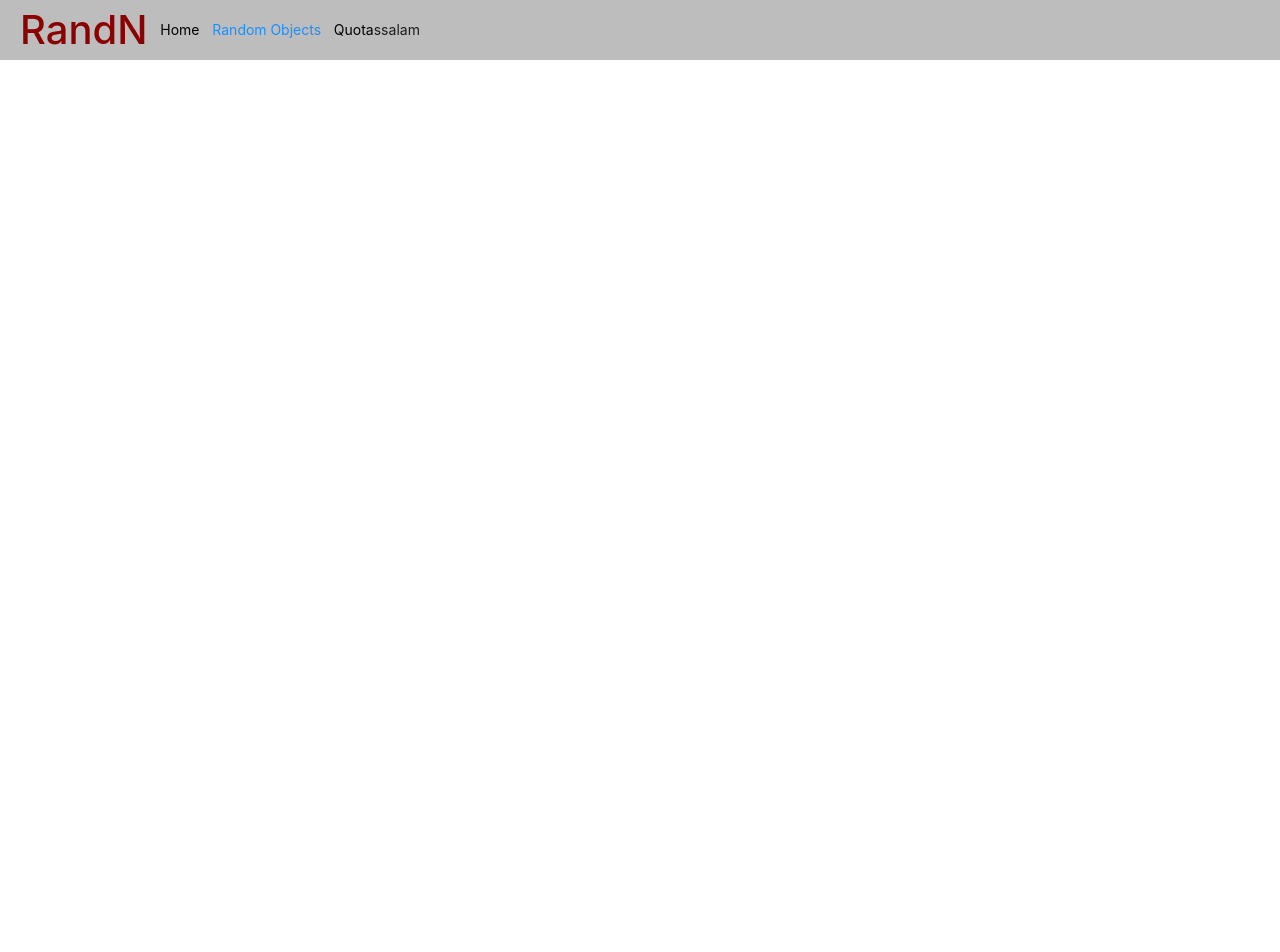
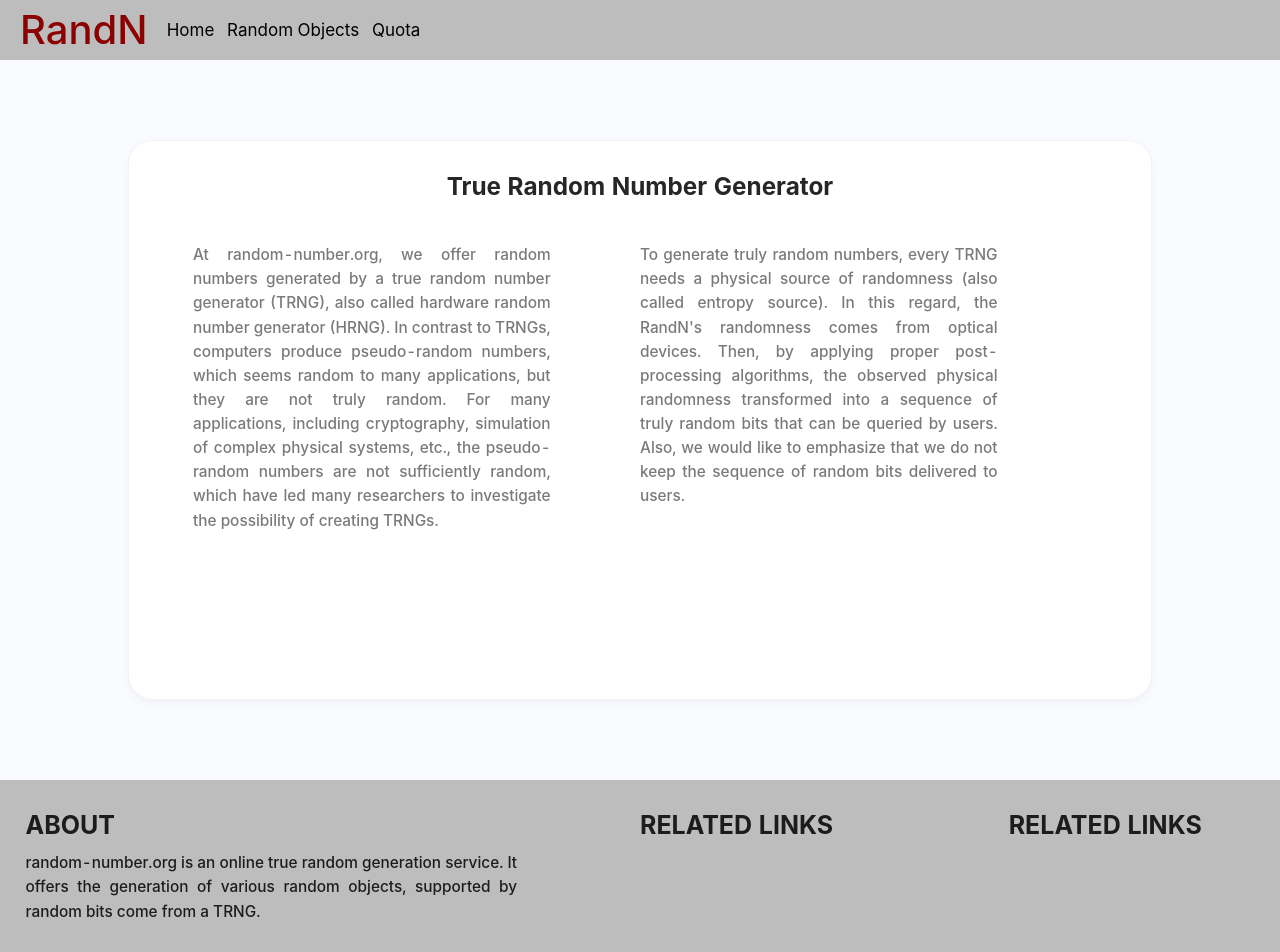
Before and after one commit to mohammadrezayousefpour/TRNG, a React (Create React App) app in the folder front/: page / in a window 1280 px wide. Shown: the top 952 px of the page. Before the commit the page ends 800 px from the top, so only its background shows below. Built offline with nearby package versions, Linux system fonts and the light colour scheme.

Commit message:
footer and body added

```diff
--- a/front/src/App.css
+++ b/front/src/App.css
@@ -1,39 +1,3 @@
 .App {
-  text-align: center;
-  overflow: hidden;
+  overflow-x: hidden;
 }
-
-.App-logo {
-  height: 40vmin;
-  pointer-events: none;
-}
-
-@media (prefers-reduced-motion: no-preference) {
-  .App-logo {
-    animation: App-logo-spin infinite 20s linear;
-  }
-}
-
-.App-header {
-  background-color: #282c34;
-  min-height: 100vh;
-  display: flex;
-  flex-direction: column;
-  align-items: center;
-  justify-content: center;
-  font-size: calc(10px + 2vmin);
-  color: white;
-}
-
-.App-link {
-  color: #61dafb;
-}
-
-@keyframes App-logo-spin {
-  from {
-    transform: rotate(0deg);
-  }
-  to {
-    transform: rotate(360deg);
-  }
-}
--- /dev/null
+++ b/front/src/components/Footer/Footer.jsx
@@ -0,0 +1,26 @@
+import React from "react";
+import classes from "./Fotter.module.css";
+const Footer = () => {
+  return (
+    <div className={classes.FooterContainer}>
+      <div className={classes.item}>
+        <span className={classes.title}>ABOUT</span>
+        <span className={classes.AboutText}>
+          random-number.org is an online true random generation service. It
+          offers the generation of various random objects, supported by random
+          bits come from a TRNG.
+        </span>
+      </div>
+      <div className={classes.item}>
+        <span className={classes.title}>RELATED LINKS</span>
+        <div></div>
+      </div>
+      <div className={classes.item}>
+        <span className={classes.title}>RELATED LINKS</span>
+        <div></div>
+      </div>
+    </div>
+  );
+};
+
+export default Footer;
--- /dev/null
+++ b/front/src/components/Footer/Fotter.module.css
@@ -0,0 +1,39 @@
+.FooterContainer {
+  width: 100%;
+  height: 30vh;
+  background-color: #bdbdbd;
+  margin-top: auto;
+  margin-bottom: 0px !important;
+  direction: ltr;
+  padding: 2vw;
+  display: flex;
+  justify-content: space-between;
+}
+.item {
+  display: flex;
+  flex-direction: column;
+  justify-content: flex-start;
+}
+.AboutText {
+  font-weight: 500;
+  font-size: 1.2vw;
+  margin-top: 0.5vw;
+  text-align: justify;
+  /* color: red; */
+}
+.FooterContainer div:first-child {
+  width: 40%;
+  height: 100%;
+}
+.FooterContainer div:nth-child(2) {
+  width: 20%;
+  height: 100%;
+}
+.FooterContainer div:last-child {
+  width: 20%;
+  height: 100%;
+}
+.FooterContainer div .title {
+  font-size: 25px;
+  font-weight: bold;
+}
--- a/front/src/components/TopMenu/TopMenu.jsx
+++ b/front/src/components/TopMenu/TopMenu.jsx
@@ -12,19 +12,20 @@ const TopMenu = () => {
   );
   return (
     <div className={classes.container}>
-      <span className={classes.logo}>RandN</span>
+      <Link to={{ pathname: "/" }}>
+        <span className={classes.logo}>RandN</span>
+      </Link>
       <Link to={{ pathname: "/" }} className={classes.home}>
         Home
       </Link>
-      <Dropdown overlay={menu} trigger={["click"]}>
+      <Dropdown overlay={menu} trigger={["hover"]}>
         <a className="ant-dropdown-link" onClick={(e) => e.preventDefault()}>
-          <span>Random Objects</span>
+          <span className={classes.DropdownText}>Random Objects</span>
         </a>
       </Dropdown>
       <Link to={{ pathname: "/quota" }} className={classes.quota}>
         Quota
       </Link>
-      ssalam
     </div>
   );
 };
--- a/front/src/components/TopMenu/TopMenu.module.css
+++ b/front/src/components/TopMenu/TopMenu.module.css
@@ -12,15 +12,29 @@
   font-size: 40px;
   font-weight: 500;
   color: darkred;
+  cursor: pointer;
 }
 .home {
   margin-right: 1vw;
-  margin-left: 1vw;
+  margin-left: 1.5vw;
+  font-size: 17px;
   text-decoration: none;
   color: black;
 }
 .quota {
   margin-left: 1vw;
+  font-size: 17px;
   color: black;
   text-decoration: none;
 }
+
+.home:hover {
+  color: black;
+}
+.quota:hover {
+  color: black;
+}
+.DropdownText {
+  font-size: 17px;
+  color: black;
+}
--- a/front/src/pages/Home/Home.jsx
+++ b/front/src/pages/Home/Home.jsx
@@ -1,11 +1,15 @@
 import React from "react";
+import Footer from "../../components/Footer/Footer";
 import TopMenu from "../../components/TopMenu/TopMenu";
+import HomePageBody from "./components/Body/HomePageBody";
 import classes from "./Home.module.css";
 
 const Home = () => {
   return (
     <div className={classes.container}>
       <TopMenu />
+      <HomePageBody />
+      <Footer />
     </div>
   );
 };
--- a/front/src/pages/Home/Home.module.css
+++ b/front/src/pages/Home/Home.module.css
@@ -1,6 +1,9 @@
 .container {
   width: 100vw;
-  height: 100vh;
+  height: auto;
   display: flex;
   flex-direction: column;
+  overflow-y: scroll;
+  overflow-x: hidden;
+  background-color: #fafbff;
 }
--- /dev/null
+++ b/front/src/pages/Home/components/Body/HomePageBody.jsx
@@ -0,0 +1,32 @@
+import React from "react";
+import classes from "./HomePageBody.module.css";
+const HomePageBody = () => {
+  return (
+    <div className={classes.container}>
+      <span className={classes.title}>True Random Number Generator</span>
+      <div className={classes.body}>
+        <div>
+          At random-number.org, we offer random numbers generated by a true
+          random number generator (TRNG), also called hardware random number
+          generator (HRNG). In contrast to TRNGs, computers produce
+          pseudo-random numbers, which seems random to many applications, but
+          they are not truly random. For many applications, including
+          cryptography, simulation of complex physical systems, etc., the
+          pseudo-random numbers are not sufficiently random, which have led many
+          researchers to investigate the possibility of creating TRNGs.
+        </div>
+        <div>
+          To generate truly random numbers, every TRNG needs a physical source
+          of randomness (also called entropy source). In this regard, the
+          RandN's randomness comes from optical devices. Then, by applying
+          proper post-processing algorithms, the observed physical randomness
+          transformed into a sequence of truly random bits that can be queried
+          by users. Also, we would like to emphasize that we do not keep the
+          sequence of random bits delivered to users.
+        </div>
+      </div>
+    </div>
+  );
+};
+
+export default HomePageBody;
--- /dev/null
+++ b/front/src/pages/Home/components/Body/HomePageBody.module.css
@@ -0,0 +1,33 @@
+.container {
+  width: 80%;
+  height: 70vh;
+  background-color: white;
+  border: 1px solid #f3f3f3;
+  border-radius: 25px;
+  box-shadow: 0 3px 6px 0 rgba(173, 173, 173, 0.12);
+  margin: 10vh auto;
+  display: flex;
+  flex-direction: column;
+}
+.title {
+  font-weight: bold;
+  font-size: 1.9vw;
+  margin-top: 2vw;
+  text-align: center;
+}
+.body {
+  display: grid;
+  width: 100%;
+  height: 70%;
+  /* background-color: red; */
+  margin-top: 3vw;
+  padding: 0vw 5vw;
+  grid-template-columns: repeat(2, 1fr);
+}
+.body div {
+  width: 80%;
+  text-align: justify;
+  font-size: 1.2vw;
+  font-weight: 500;
+  color: #7a7a7a;
+}
```
